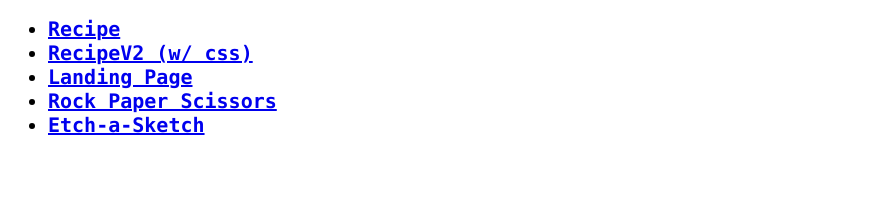
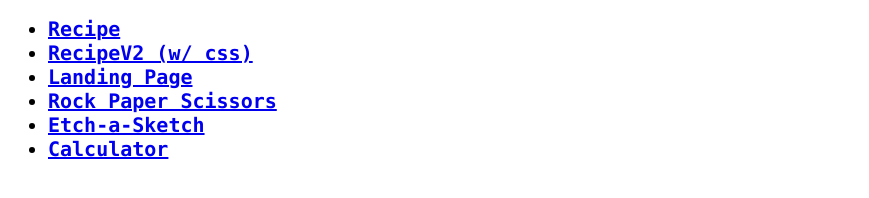
Before and after one commit to Shiro995/LearningWebDev, a plain HTML site: page index.html in a window 1280 px wide. Shown: the part 102-300 px from the top of the page, without its empty margins (0-869 px from the left). Drawn offline with Linux system fonts and the light colour scheme.

Commit message:
Added calculator project

```diff
--- a/index.html
+++ b/index.html
@@ -15,6 +15,8 @@
         <li class = "text"><a href="https://shiro995.github.io/Landing-Page/">Landing Page</a></li>
         <li class = "text"><a href="https://shiro995.github.io/WebRPS/">Rock Paper Scissors</a></li>
         <li class = "text"><a href="https://shiro995.github.io/Etch-a-Sketch/">Etch-a-Sketch</a></li>
+        <li class = "text"><a href="./js intro/Calculator/index.html"">Calculator</a></li>
+
     </ul>
 </body>
 </html>
```
